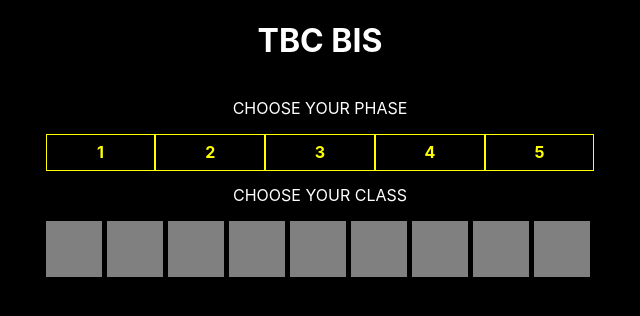
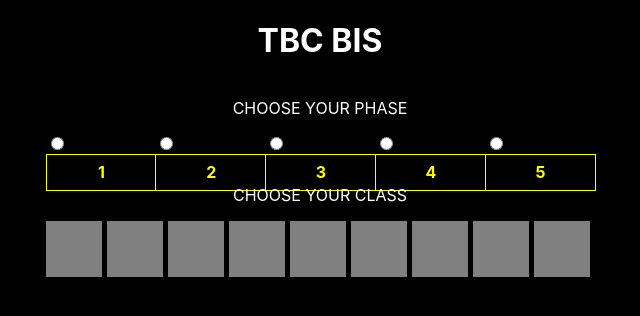
Before and after one commit to Neycourt5/tbc-bis, a React (Create React App) app: page / in a window 1280 px wide. Shown: the top 316 px of the page, without its empty margins (320-960 px from the left). Built offline with nearby package versions, Linux system fonts and the light colour scheme.

Commit message:
Worse than before

```diff
--- a/src/App.js
+++ b/src/App.js
@@ -4,17 +4,29 @@ import { useState } from 'react'
 
 
 function App() {
-  const [phase, updatePhase] = useState(0)
+
+  // Store selected phase information in a useState
+  const [phase, updatePhase] = useState()
   console.log(`Selected phase: ${phase}`)
+
+
+  // Store selected class information in a useState
+  // const [wowClass, updatewowClass] = useState()
+  // console.log(`Selected class: ${wowClass}`)
+
 
   return (
     <div className="container">
+      {/* Header Info */}
       <header><h1>TBC BIS</h1></header>
+
+      {/* Row of buttons to select phase */}
       <p>CHOOSE YOUR PHASE</p>
       <Phaserow
-        phase={phase}
         updatePhase={updatePhase}
       />
+
+      {/* Row of buttons to select class */}
       <p>CHOOSE YOUR CLASS</p>
       <div className="class-row">
         <Classbutton />
--- a/src/components/Phasebutton.js
+++ b/src/components/Phasebutton.js
@@ -2,11 +2,28 @@ import React from 'react'
 
 const Phasebutton = ({ text, id, updatePhase }) => {
     return (
-        <div className='phase-button'
-            onClick={() => updatePhase(() => id)}
+        // <div className='phase-button'
+        //     onClick={() => {
+        //         updatePhase(() => id)
+        //     }}
+        // >
+        //     {text}
+        // </div >
+        <label
+            htmlFor='phase-radio'
+            className='phase-radio-container'
         >
-            {text}
-        </div>
+            <input
+                className='phase-radio'
+                type="radio"
+                name='phase-radio'
+                value={id}
+            />
+            <span
+                className='phase-button'
+                onClick={() => updatePhase(id)}
+            >{text}</span>
+        </label>
     )
 }
 
--- a/src/components/Phaserow.js
+++ b/src/components/Phaserow.js
@@ -1,7 +1,31 @@
 import React from 'react'
 import Phasebutton from './Phasebutton'
+import { useState } from 'react'
 
-const Phaserow = ({ phase, updatePhase }) => {
+
+const Phaserow = ({ updatePhase }) => {
+
+    // const phases = ['Phase 1', 'Phase 2', 'Phase 3', 'Phase 4', 'Phase 5']
+    // const phaseButtons = []
+    // const [style, updateStyle] = useState('phase-button')
+
+    // phases.forEach((item, index) => {
+    //     phaseButtons.push(<div
+    //         key={index}
+    //         id={index + 1}
+    //         className={style}
+    //         onClick={(e) => {
+    //             updatePhase(() => index + 1)
+    //             addClickStyle(e)
+    //         }}
+    //     >
+    //         {item}
+    //     </div >)
+    // })
+
+    // const addClickStyle = (button, index) => {
+    //     button.target.classList.add('clicked')
+    // }
 
     return (
         <div className="phase-row">
@@ -15,17 +39,17 @@ const Phaserow = ({ phase, updatePhase }) => {
                 id={2}
                 updatePhase={updatePhase}
             />
-            <Phasebutton text='3'
+            <Phasebutton
                 text='3'
                 id={3}
                 updatePhase={updatePhase}
             />
-            <Phasebutton text='4'
+            <Phasebutton
                 text='4'
                 id={4}
                 updatePhase={updatePhase}
             />
-            <Phasebutton text='5'
+            <Phasebutton
                 text='5'
                 id={5}
                 updatePhase={updatePhase}
--- a/src/index.css
+++ b/src/index.css
@@ -38,6 +38,12 @@ body{
   display:flex;
   flex-direction: row;
 }
+
+
+.phase-radio-container {
+  width: 100%;
+  height: 100%;
+}
 .phase-row{
   width: 100%;
   height: 35px;
@@ -45,7 +51,9 @@ body{
   flex-direction: row;
   justify-content: space-between;
 }
-.phase-button {
+
+
+ .phase-button {
   display:flex;
   justify-content: center;
   align-items: center;
@@ -61,8 +69,9 @@ body{
   -khtml-user-select: none;
   -webkit-user-select: none;
   -o-user-select: none;
+  cursor:pointer;
 }
-.phase-button.clicked{
+.phase-button .checked{
   background-color: yellow;
   color: black;
   display:flex;
@@ -74,3 +83,26 @@ body{
   font-weight: bolder;
   border: 1px solid yellow;
 }
+
+.phase-radio-container input[type=radio]:checked + .phase-radio{
+  background-color: red;
+}
+
+
+
+
+/* .phase-button .phase-radio {
+  width: 100%;
+  height: 100%;
+  cursor: pointer;
+}
+
+ .phase-button input[type=radio] {
+  display: none;
+}
+
+
+
+.phase-button input[type=radio]:checked {
+  background-color:yellow;
+}   */
```
